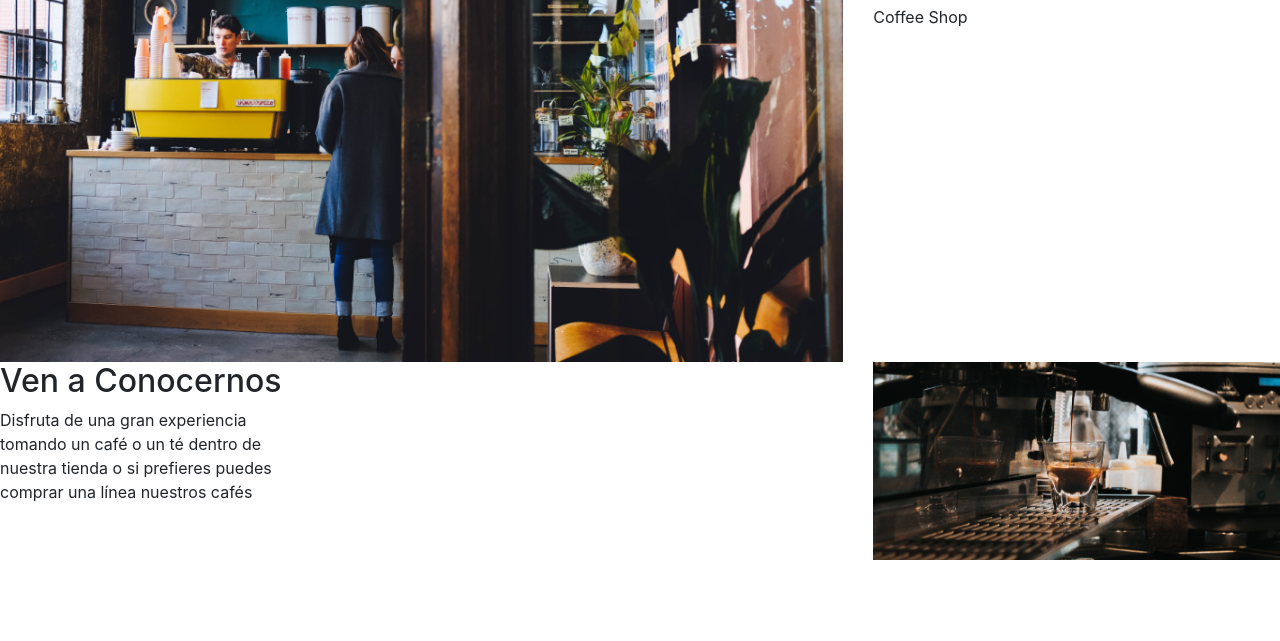
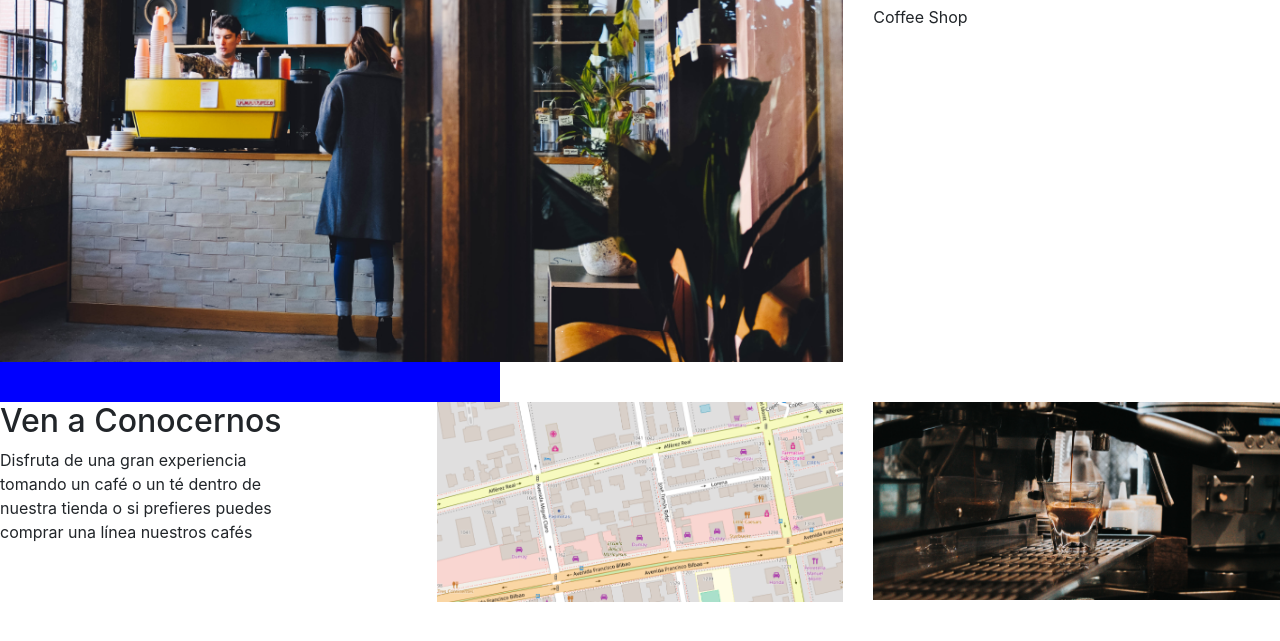
Before and after one commit to yosoylaviki/cafeteria-agere, a plain HTML site: page index.html in a window 1280 px wide. Shown: the part 121-762 px from the top of the page. Drawn offline with Linux system fonts and the light colour scheme; a web font is replaced by a local one.

Commit message:
agregando elementos 2

```diff
--- a/assets/sass/layout/_header.scss
+++ b/assets/sass/layout/_header.scss
@@ -0,0 +1,6 @@
+.header__blue{
+  background-color: blue;
+  width: 500px;
+  height: 40px;
+  border: 2px solid blue;
+}
--- a/index.html
+++ b/index.html
@@ -44,12 +44,19 @@
       </div>
   </section>
 
+  <div class="header__blue">
+
+  </div>
+
+
   <section class="section-principal">
     <div class="row">
-    <div class="col-8"> <h2>Ven a Conocernos</h2> <p>Disfruta de una gran experiencia <br>
-      tomando un café o un té dentro de <br> nuestra tienda o si prefieres puedes <br> comprar una línea nuestros cafés  </p> </div>
-    <div class="col-4"><img src="assets/images/img-2.png" alt=""></div>
+    <div class="col-6 col-md-4"><h2>Ven a Conocernos</h2> <p>Disfruta de una gran experiencia <br>
+      tomando un café o un té dentro de <br> nuestra tienda o si prefieres puedes <br> comprar una línea nuestros cafés  </p></div>
+    <div class="col-6 col-md-4"><img src="assets/images/img-4.png" alt=""></div>
+    <div class="col-6 col-md-4"><img src="assets/images/img-2.png" alt=""></div>
   </div>
+
 
   </section>
 
```
Also changed, not shown: assets/css/main.css, 1 other file.
